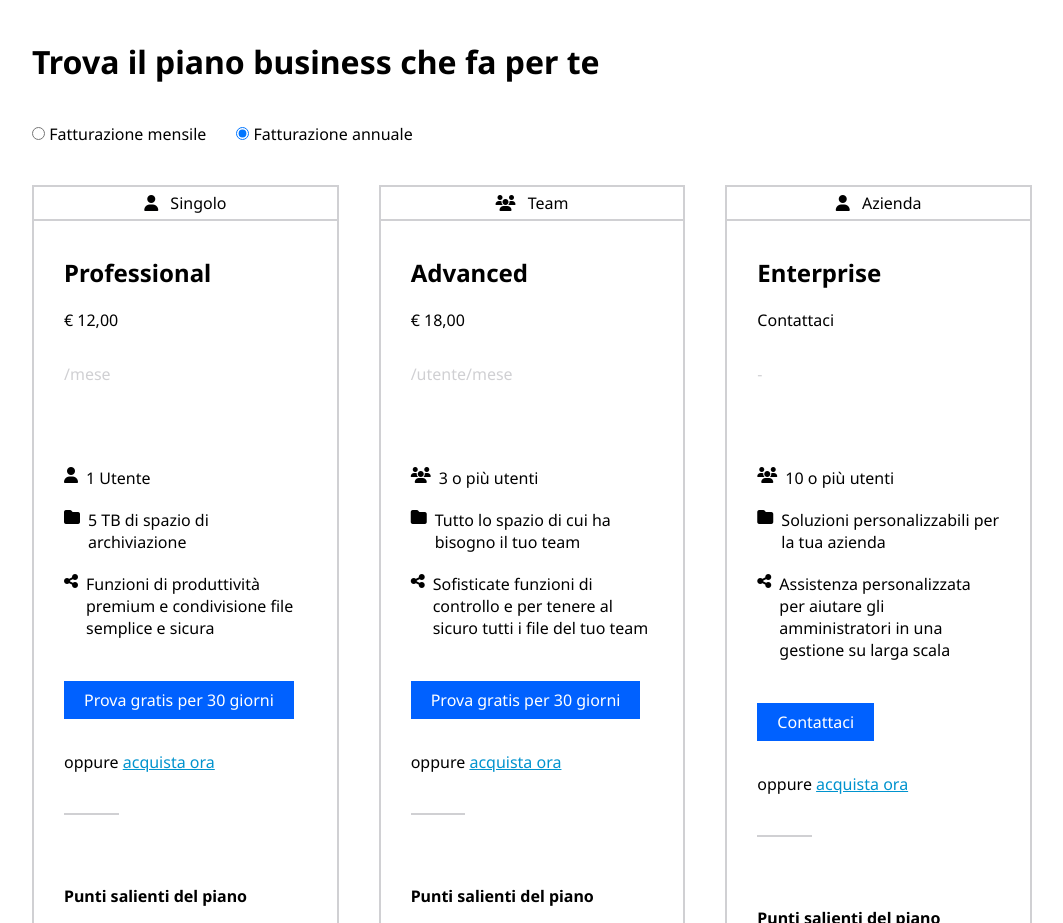
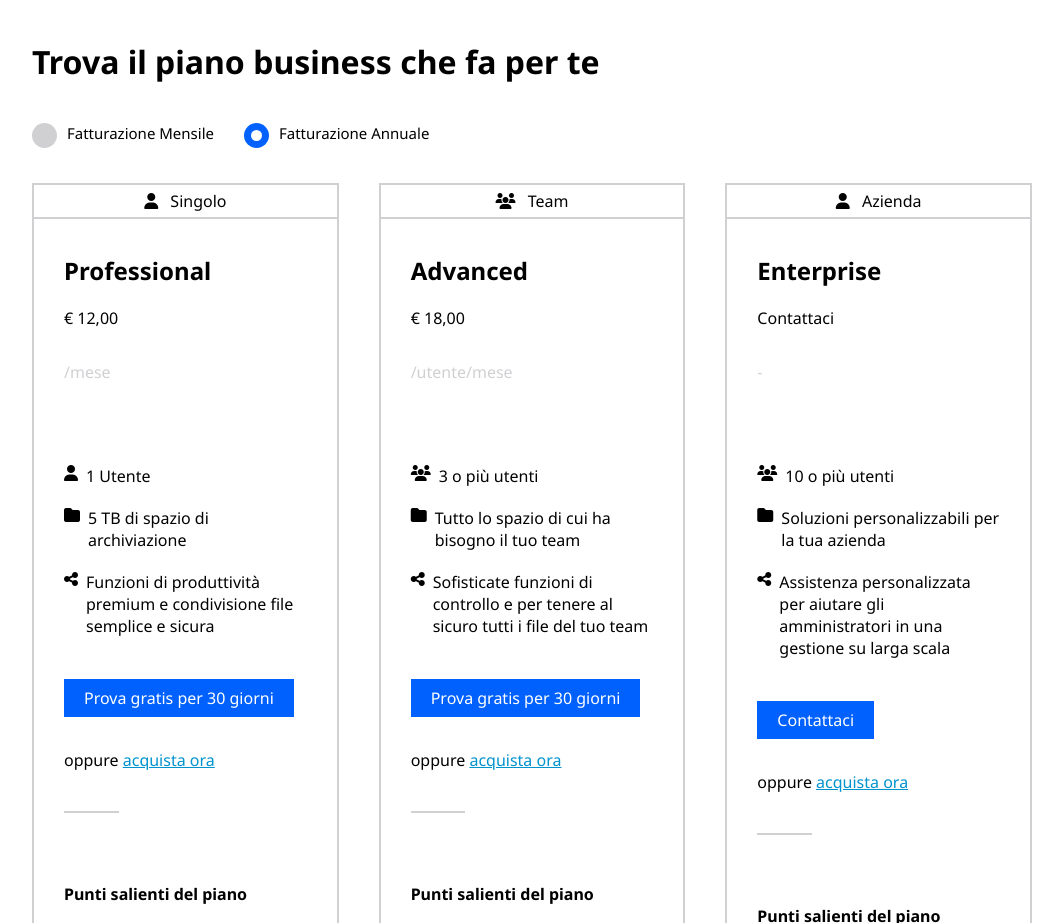
Before and after one commit to MLibralato91/htmlcss-dropbox, a plain HTML site: page index.html in a window 1280 px wide. Shown: the part 900-1823 px from the top of the page, without its empty margins (108-1171 px from the left). Drawn offline with Linux system fonts and the light colour scheme.

Commit message:
add checkbox

```diff
--- a/css/style.css
+++ b/css/style.css
@@ -176,6 +176,48 @@ h5{
 .card-checkbox{
     padding: 40px 0;
     gap: 30px;
+}
+
+.contain {
+  display: block;
+  position: relative;
+  padding-left: 35px;
+  cursor: pointer;
+  font-size: 15px;
+}
+
+.contain input {
+  position: absolute;
+  opacity: 0;
+  cursor: pointer;
+}
+.checkmark {
+  position: absolute;
+  top: 0;
+  left: 0;
+  height: 25px;
+  width: 25px;
+  background-color: var(--grey-cards);
+  border-radius: 50%;
+}
+.contain input:checked ~ .checkmark {
+  background-color: var(--btn-blue);
+}
+.checkmark:after {
+  content: "";
+  position: absolute;
+  display: none;
+}
+.contain input:checked ~ .checkmark:after {
+  display: block;
+}
+.contain .checkmark:after {
+ 	top: 7px;
+	left: 7px;
+	width: 11px;
+	height: 11px;
+	border-radius: 50%;
+	background: var(--primary-color);
 }
 .card{
     border: 2px solid var(--grey-cards);
--- a/index.html
+++ b/index.html
@@ -62,12 +62,16 @@
                 <h2>Trova il piano business che fa per te</h2>
                 <div class="card-checkbox inline">
                     <div class="ui radio checkbox">
-                        <input type="radio" name="radio" checked="checked">
-                        <label>Fatturazione mensile</label>
+                        <label class="contain">Fatturazione Mensile
+                            <input type="radio" checked="checked" name="radio">
+                            <span class="checkmark"></span>
+                        </label>
                     </div>
                     <div class="ui radio checkbox">
-                        <input type="radio" name="radio" checked="checked">
-                        <label>Fatturazione annuale</label>
+                        <label class="contain">Fatturazione Annuale
+                            <input type="radio" checked="checked" name="radio">
+                            <span class="checkmark"></span>
+                        </label>
                     </div>
                 </div>
                 <!-- Cards section -->
```
